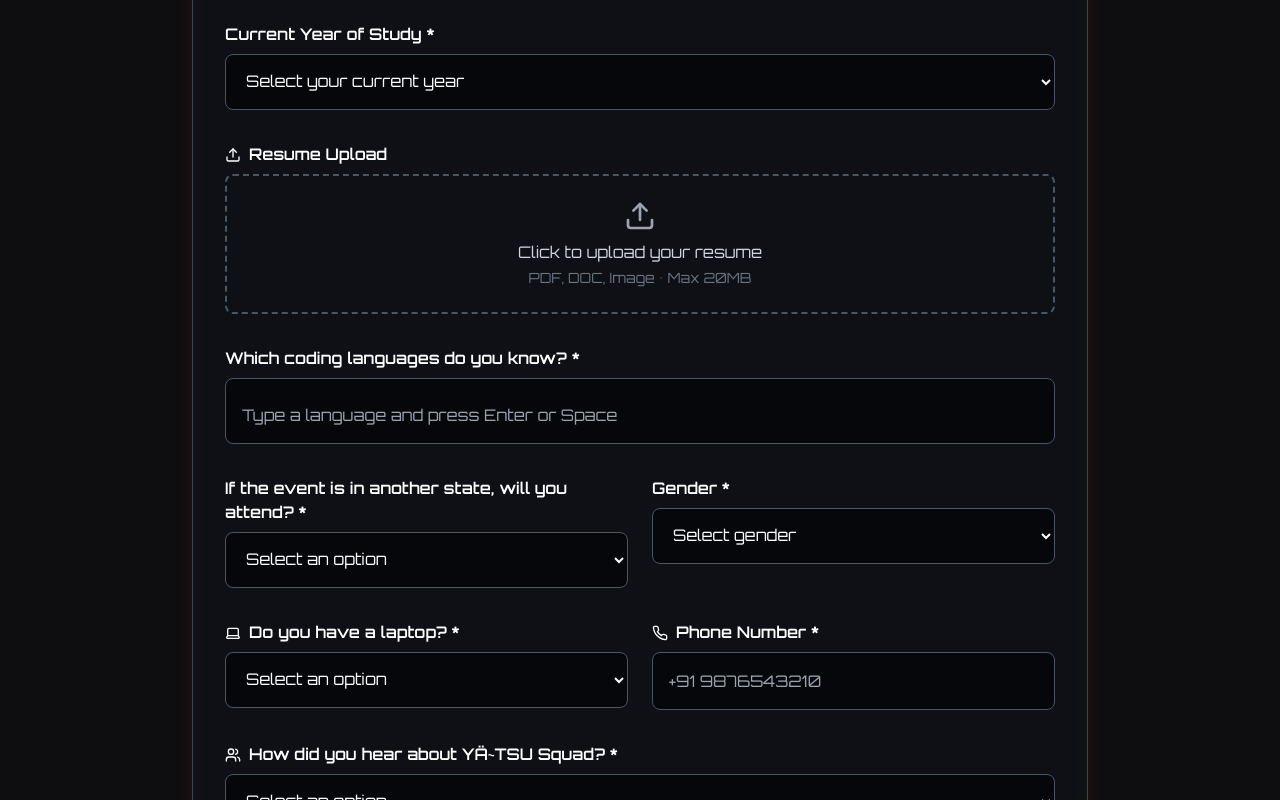
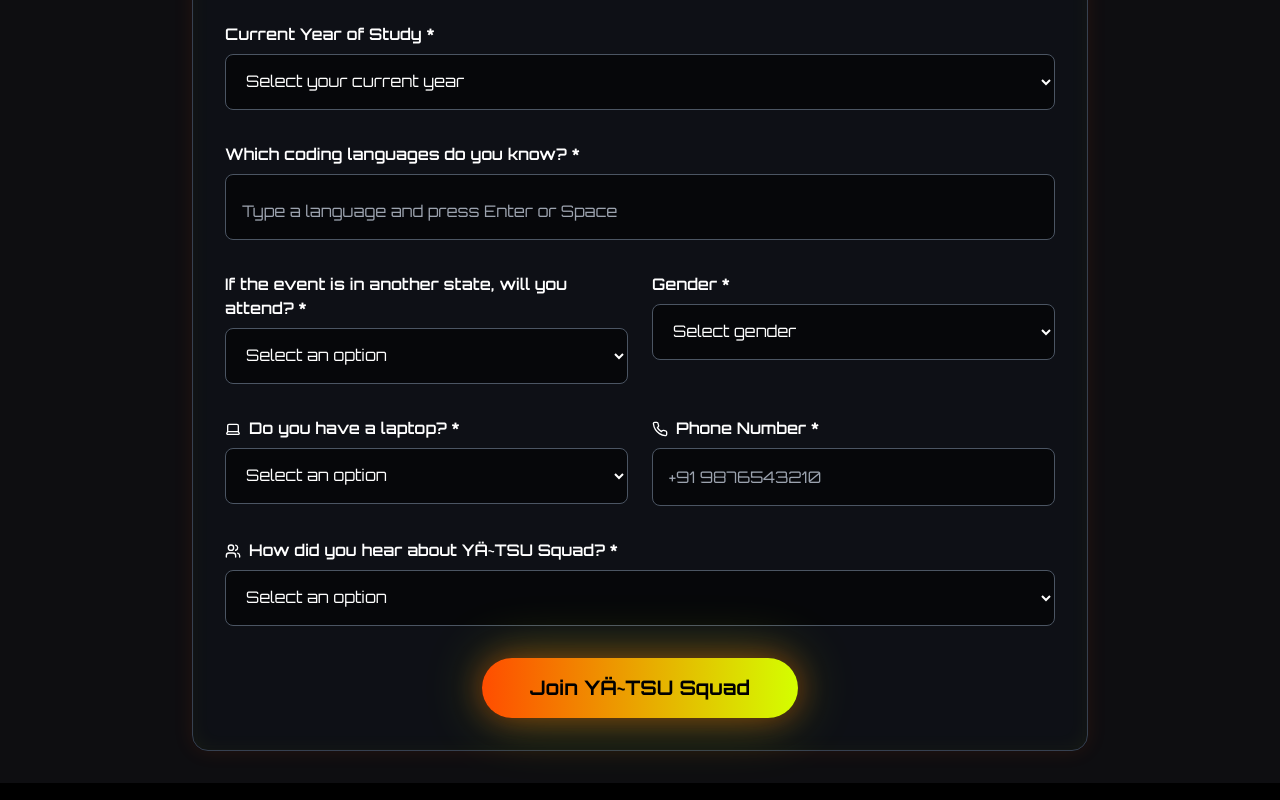
Before and after one commit to snax-07/Yatsu, a Next.js app: page /register in a window 1280 px wide. Shown: the part 1037-1837 px from the top of the page. Built offline with nearby package versions, Linux system fonts and the light colour scheme.

Commit message:
remove resume page.tsx

```diff
--- a/app/register/page.tsx
+++ b/app/register/page.tsx
@@ -8,7 +8,6 @@ import AnimatedBackground from "@/components/animated-background-form"
 import TagInput from "@/components/tag-input"
 import axios from 'axios'
 import {
-  Upload,
   User,
   Mail,
   MapPin,
@@ -33,7 +32,6 @@ interface FormData {
   college: string
   graduationYear: string
   currentYear: string
-  resume: File | null
   codingLanguages: string[]
   attendOutOfState: string
   gender: string
@@ -59,7 +57,6 @@ export default function RegisterPage() {
     college: "",
     graduationYear: "",
     currentYear: "",
-    resume: null,
     codingLanguages: [],
     attendOutOfState: "",
     gender: "",
@@ -79,29 +76,6 @@ export default function RegisterPage() {
     setFormData((prev) => ({ ...prev, [field]: value }))
     if (errors[field]) {
       setErrors((prev) => ({ ...prev, [field]: "" }))
-    }
-  }
-
-  const handleFileUpload = (e: React.ChangeEvent<HTMLInputElement>) => {
-    const file = e.target.files?.[0]
-    if (file) {
-      if (file.size > 20 * 1024 * 1024) {
-        setErrors((prev) => ({ ...prev, resume: "File size must be less than 20MB" }))
-        return
-      }
-      const allowedTypes = [
-        "application/pdf",
-        "application/msword",
-        "application/vnd.openxmlformats-officedocument.wordprocessingml.document",
-        "image/jpeg",
-        "image/png",
-      ]
-      if (!allowedTypes.includes(file.type)) {
-        setErrors((prev) => ({ ...prev, resume: "Only PDF, DOC, and Image files are allowed" }))
-        return
-      }
-      setFormData((prev) => ({ ...prev, resume: file }))
-      setErrors((prev) => ({ ...prev, resume: "" }))
     }
   }
 
@@ -132,7 +106,7 @@ export default function RegisterPage() {
 
     setIsSubmitting(true)
 
-    console.log(formData.resume)
+
     const response = await axios.post('/api/registerUser' , formData);
     console.log(response.data.message)
 
@@ -323,30 +297,6 @@ export default function RegisterPage() {
                 {errors.currentYear && <p className="text-red-400 text-sm mt-1">{errors.currentYear}</p>}
               </div>
 
-              {/* Resume Upload */}
-              <div className="mb-8">
-                <label className="block text-white font-semibold mb-2">
-                  <Upload className="inline w-4 h-4 mr-2" />
-                  Resume Upload
-                </label>
-                <div className="border-2 border-dashed border-gray-600 rounded-lg p-6 text-center hover:border-[#FF4D00] transition-colors duration-300">
-                  <input
-                    type="file"
-                    onChange={handleFileUpload}
-                    accept=".pdf,.doc,.docx,.jpg,.jpeg,.png"
-                    className="hidden"
-                    id="resume-upload"
-                  />
-                  <label htmlFor="resume-upload" className="cursor-pointer">
-                    <Upload className="w-8 h-8 text-gray-400 mx-auto mb-2" />
-                    <p className="text-gray-300">Click to upload your resume</p>
-                    <p className="text-sm text-gray-500 mt-1">PDF, DOC, Image • Max 20MB</p>
-                  </label>
-                  {formData.resume && <p className="text-[#D4FF00] mt-2">✓ {formData.resume.name}</p>}
-                </div>
-                {errors.resume && <p className="text-red-400 text-sm mt-1">{errors.resume}</p>}
-              </div>
-
               {/* Coding Languages */}
               <div className="mb-8">
                 <label className="block text-white font-semibold mb-2">Which coding languages do you know? *</label>
```
